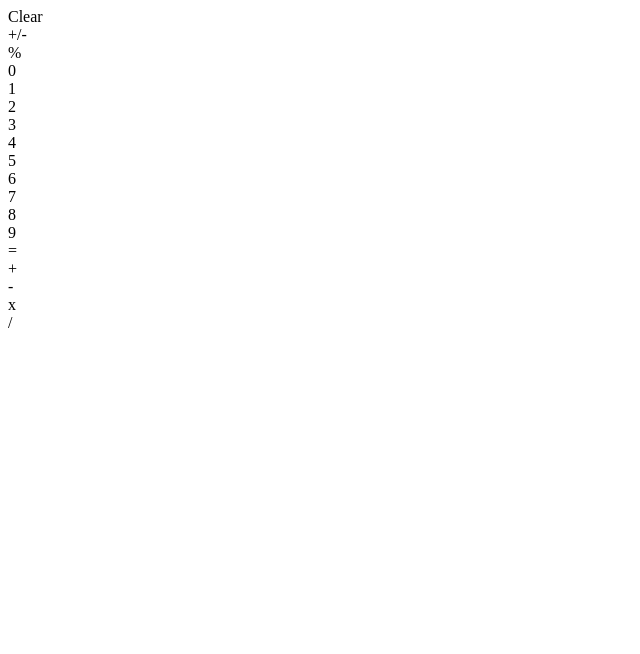
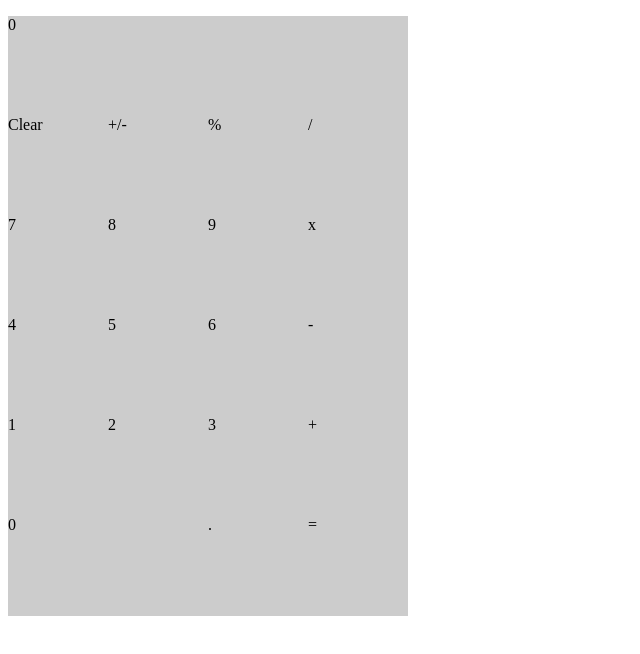
Before and after one commit to Diowgo/calculadora, a website: page index.html in a window 1280 px wide. Shown: the whole page, without its empty margins (0-640 px from the left). Drawn offline with Linux system fonts and the light colour scheme.

Commit message:
minor html changes and adding state return

```diff
--- a/index.html
+++ b/index.html
@@ -4,37 +4,43 @@
     <meta charset="UTF-8">
     <meta name="viewport" content="width=device-width, initial-scale=1.0">
     <title>Document</title>
+    <link rel="stylesheet" href="style.css">
+    <script src="script.js" defer></script>
 </head>
 <body>
     <div class="calculator">
-        <div class="screen"></div>
+        <div class="screen">
+            <p id="display"></p>
+        </div>
         <div class="keys">
-            <div class="special">
-                <div class="clear">Clear</div>
-                <div class="flipSignal">+/-</div>
-                <div class="percentage">%</div>
+            <div class="column-1">
+                <div class="special">
+                    <div class="clear key">Clear</div>
+                    <div class="flipSignal key">+/-</div>
+                    <div class="percentage key">%</div>
+                </div>
+                <div class="numbers">
+                    <div class="number key" id="number-0">0</div>
+                    <div class="number key" id="number-1">1</div>
+                    <div class="number key" id="number-2">2</div>
+                    <div class="number key" id="number-3">3</div>
+                    <div class="number key" id="number-4">4</div>
+                    <div class="number key" id="number-5">5</div>
+                    <div class="number key" id="number-6">6</div>
+                    <div class="number key" id="number-7">7</div>
+                    <div class="number key" id="number-8">8</div>
+                    <div class="number key" id="number-9">9</div>
+                    <div class="number key" id="dot">.</div>
+                </div>
             </div>
-            <div class="numbers">
-                <div class="number" id="0">0</div>
-                <div class="number" id="1">1</div>
-                <div class="number" id="2">2</div>
-                <div class="number" id="3">3</div>
-                <div class="number" id="4">4</div>
-                <div class="number" id="5">5</div>
-                <div class="number" id="6">6</div>
-                <div class="number" id="7">7</div>
-                <div class="number" id="8">8</div>
-                <div class="number" id="9">9</div>
-            </div>
-            <div class="dot">
-                <div class="dot"></div>
-            </div>
-            <div class="operations">
-                <div class="equal">=</div>
-                <div class="plus">+</div>
-                <div class="minus">-</div>
-                <div class="times">x</div>
-                <div class="divide">/</div>
+            <div class="column-2">
+                <div class="operations">
+                    <div class="equal key">=</div>
+                    <div class="plus key">+</div>
+                    <div class="minus key">-</div>
+                    <div class="times key">x</div>
+                    <div class="divide key">/</div>
+                </div>
             </div>
         </div>
     </div>
--- a/script.js
+++ b/script.js
@@ -6,10 +6,26 @@ function multiply(a, b) { return a * b }
 
 function divide(a, b) { return a / b }
 
+let displayValue = "0";
+
+const display = document.querySelector("#display");
+display.textContent = displayValue;
+
 
 
 function returnParsedExpression(expression) {
-    return /^(?<numberA>\d{1,}).(?<operation>[+-/*]{1}).(?<numberB>\d+)$/g.exec(expression).groups
+    return /^(?<numberA>\d{0,})(?<operation>[+-/*]{0,1})(?<numberB>\d{0,})$/g.exec(expression).groups
+}
+
+function returnCalculationState(expression) {
+    expression = returnParsedExpression(expression);
+    if (expression.operation == "") {
+        return "hasA"
+    }
+    if (expression.numberB == "") {
+        return "hasOp"
+    }
+    return "hasB"
 }
 
 function doOperation(expression) {
--- a/style.css
+++ b/style.css
@@ -0,0 +1,82 @@
+.key {
+    width: 100px;
+    height: 100px;
+    background-color: #ccc;
+}
+
+
+
+.keys {
+    display: flex;
+    width: 400px;
+}
+
+.column-1 {
+    width: 300px;
+}
+
+.operations {
+    display: flex;
+    flex-direction: column-reverse;
+}
+
+.special {
+    display: flex;
+}
+
+
+.numbers {
+    display: flex;
+    flex-wrap: wrap;
+}
+
+#number-9 {
+    order: 3;
+}
+
+#number-8 {
+    order: 2;
+}
+
+#number-7 {
+    order: 1;
+}
+
+#number-6 {
+    order: 6;
+}
+
+#number-5 {
+    order: 5;
+}
+
+#number-4 {
+    order: 4;
+}
+
+#number-3 {
+    order: 9;
+}
+
+#number-2 {
+    order: 8;
+}
+
+#number-1 {
+    order: 7;
+}
+
+#number-0 {
+    order: 10;
+    flex: 1 1 200px
+}
+
+#dot {
+    order: 11;
+}
+
+.screen {
+    width: 400px;
+    height: 100px;
+    background-color: #ccc;
+}
```
